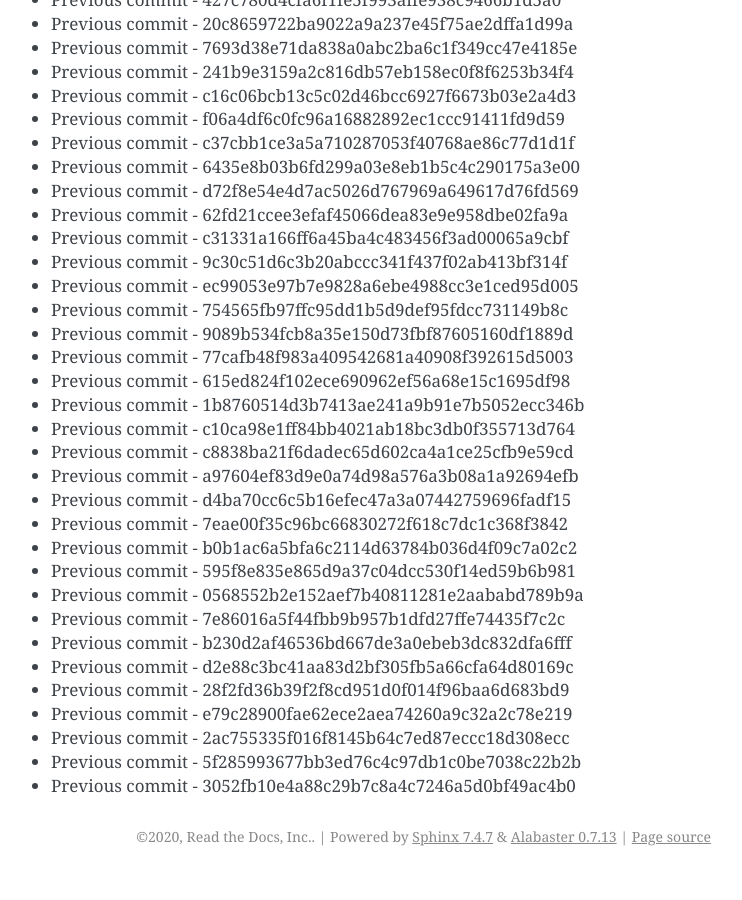
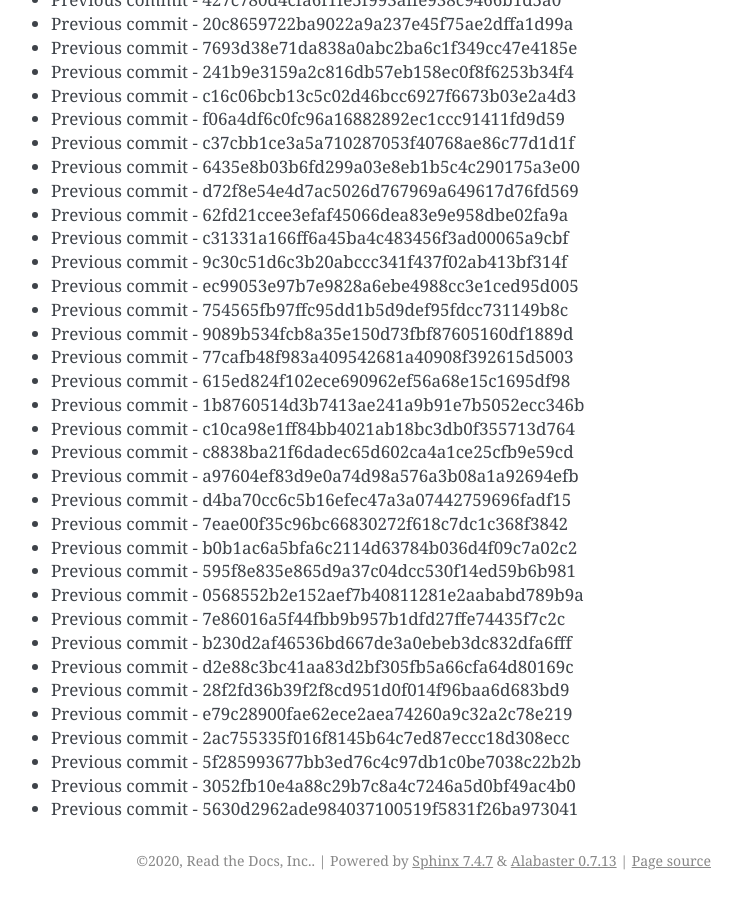
Before and after one commit to readthedocs/rtd-git-stresstest, a Sphinx documentation site: the page built from docs/updates.rst, in a window 1280 px wide and 900 px high, scrolled down 96509 px. Shown: the whole window, without its empty margins (399-1141 px from the left). Built offline with Sphinx 7.4.7, drawn with Linux system fonts in a browser that asks for light colours; before the commit the page ends 97385 px from its top, so only the background shows below that.

Commit message:
Generating commit from previous: 5630d2962ade984037100519f5831f26ba973041

```diff
--- a/docs/updates.rst
+++ b/docs/updates.rst
@@ -4087,3 +4087,4 @@ It can be tested for any performance characteristics.
 * Previous commit - 2ac755335f016f8145b64c7ed87eccc18d308ecc
 * Previous commit - 5f285993677bb3ed76c4c97db1c0be7038c22b2b
 * Previous commit - 3052fb10e4a88c29b7c8a4c7246a5d0bf49ac4b0
+* Previous commit - 5630d2962ade984037100519f5831f26ba973041
```
